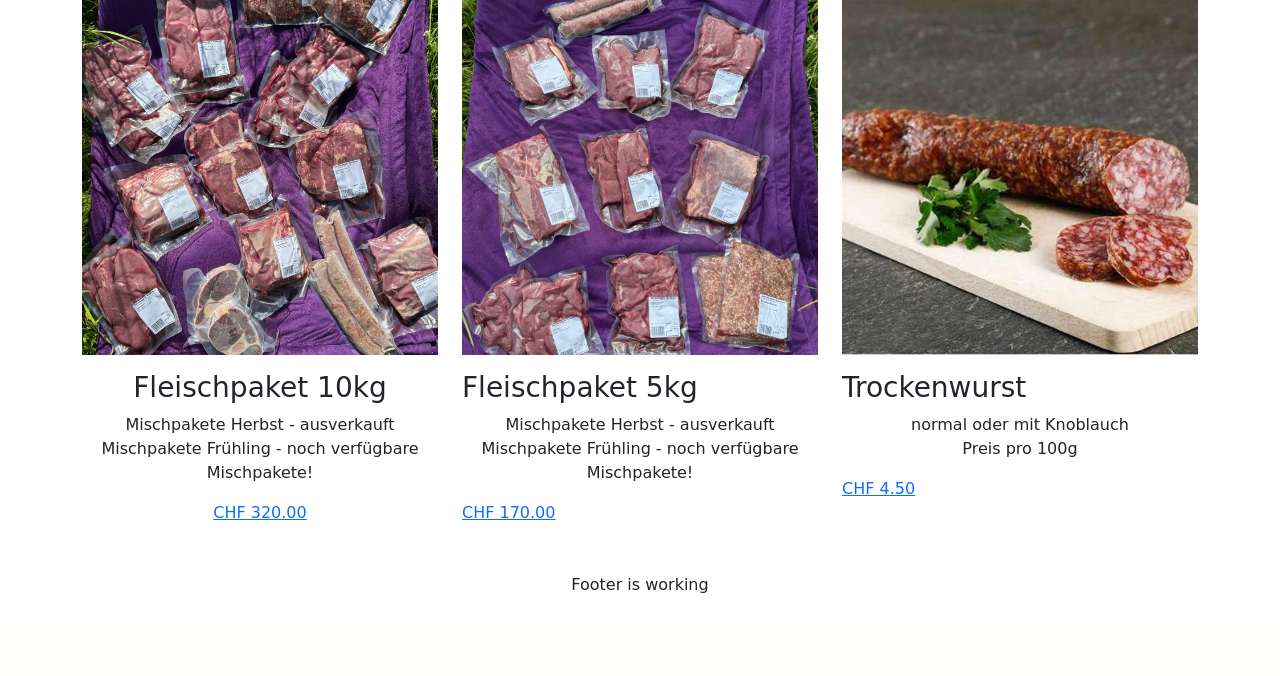
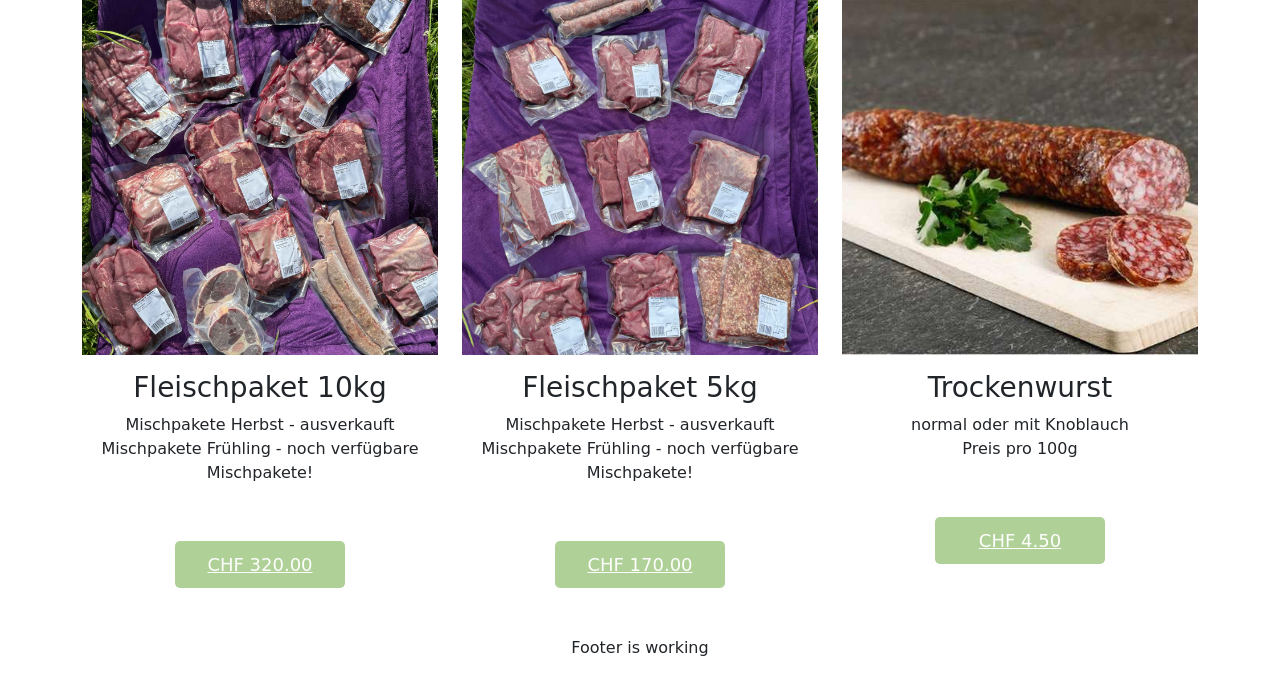
Before and after one commit to LoraFinnley/kratzer.ch, a Node server app: page / in a window 1280 px wide. Shown: the part 784-1460 px from the top of the page. Before the commit the page ends 1377 px from the top, so only its background shows below. Run offline with Node 20, Linux system fonts and the light colour scheme; some web fonts are replaced.

Commit message:
fixing the carousel stuff

```diff
--- a/public/css/main.css
+++ b/public/css/main.css
@@ -3,9 +3,10 @@ body {
     margin: 0;
 }
 
-p {
+p, h3 {
     text-align: center;
 }
+
 
 .linkOnGreen {
     color: #fefefd;
@@ -88,10 +89,28 @@ img {
     width: 100%;
     float: left;
 }
-.product_card {
-    display: flex;
-    flex-direction: column;
-    align-items: center;
+
+.readmore_btn {
+    width: 170px;
+    margin: 0 auto;
+    text-align: center;
+    padding-top: 40px;
+}
+
+.readmore_btn a {
+    width: 100%;
+    float: left;
+    font-size: 18px;
+    color: #fefefd;
+    background-color: #AFD198;
+    padding: 10px;
+    border-radius: 5px;
+    text-align: center;
+}
+
+.readmore_btn a:hover {
+    color: #fefefd;
+    background-color: #DBA979;
 }
 
 .hover01 figure img {
@@ -106,6 +125,11 @@ img {
     transform: scale(1.3);
 }
 
+.readmore_btn.active a {
+    color: #fefefd;
+    background-color: #DBA979;
+}
+
 figure {
     width: 100%;
     height: 100%;
--- a/views/index.ejs
+++ b/views/index.ejs
@@ -43,7 +43,7 @@
                   <img src="/images/home/fleischpaket_10kg.jpg" alt="10kg Mischpaket Galloway" />
                 </figure>
               </div>
-              <h3 class="materials_text">Fleischpaket 10kg</h3>
+              <h3>Fleischpaket 10kg</h3>
               <p class="categroy_text">
                 Mischpakete Herbst - ausverkauft <br />Mischpakete Frühling -
                 noch verfügbare Mischpakete!
@@ -58,7 +58,7 @@
                   <img src="/images/home/fleischpaket_5kg.jpg" alt="5kg Mischpaket Galloway"/>
                 </figure>
               </div>
-              <h3 class="materials_text">Fleischpaket 5kg</h3>
+              <h3>Fleischpaket 5kg</h3>
               <p class="categroy_text">
                 Mischpakete Herbst - ausverkauft <br />Mischpakete Frühling -
                 noch verfügbare Mischpakete!
@@ -72,7 +72,7 @@
               <div class="hover01 column">
                 <figure><img src="/images/home/Wurst.jpg" alt="Trockenwurst Galloway"/></figure>
               </div>
-              <h3 class="materials_text">Trockenwurst</h3>
+              <h3>Trockenwurst</h3>
               <p class="categroy_text">
                 normal oder mit Knoblauch <br />Preis pro 100g
               </p>
```
